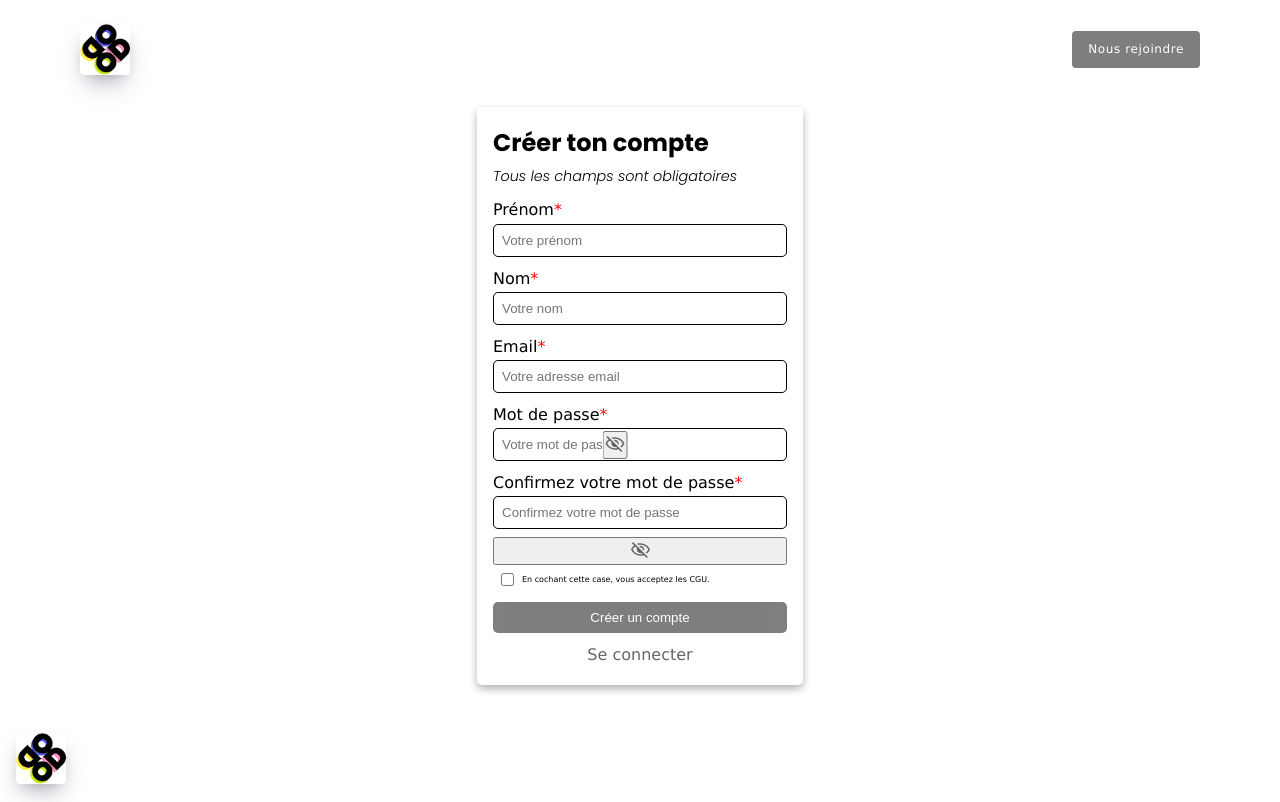
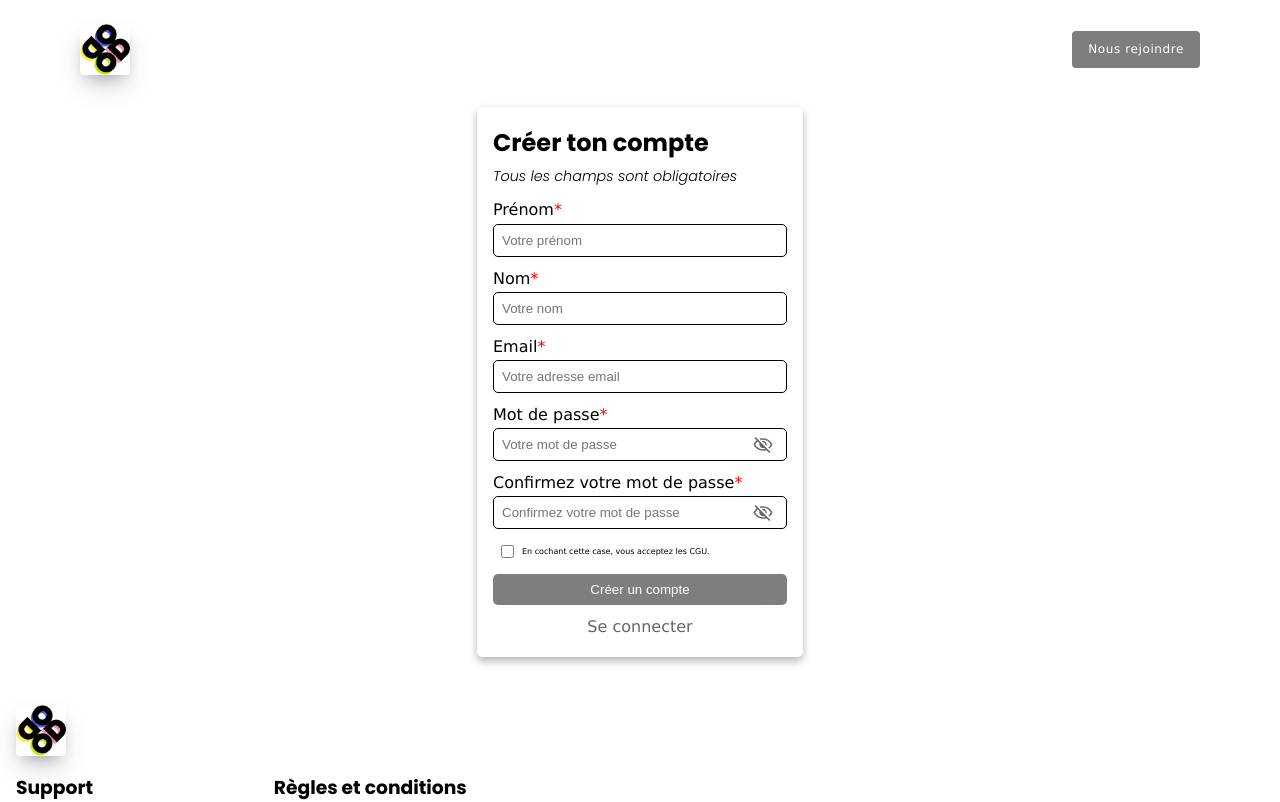
Before and after one commit to ChristopheBarth/Netflix-Challenge, a React (Vite) app in the folder client/: page /signup in a window 1280 px wide. Shown: the top 802 px of the page. Built offline with nearby package versions, Linux system fonts and the light colour scheme; no server answers.

Commit message:
Correction following lead comments

```diff
--- a/client/src/components/SignupForm.tsx
+++ b/client/src/components/SignupForm.tsx
@@ -117,6 +117,7 @@ export default function SignupForm() {
           />
         </button>
       </div>
+      <div className="password-input">
         <label htmlFor="confirmPassword">
           Confirmez votre mot de passe<p>*</p>
         </label>
@@ -136,6 +137,7 @@ export default function SignupForm() {
             width={showIconConfirmPassword.width}
           />
         </button>
+      </div>
       <label htmlFor="checkbox" className="checkbox">
         <input
           type="checkbox"
--- a/client/src/styles/signupForm.css
+++ b/client/src/styles/signupForm.css
@@ -35,8 +35,11 @@ form {
   .password-input > button {
     position: absolute;
     transform: translate(-50%, -50%);
-    top: 65%;
-    right: 50%;
+    top: 66%;
+    right: 1%;
+    background: transparent;
+    border: none;
+    cursor: pointer;
   }
   .checkbox {
     display: flex;
```
Lines whose indentation alone changed are shown as unchanged.
